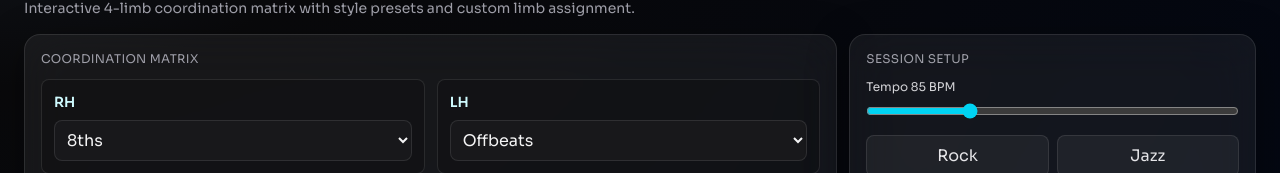
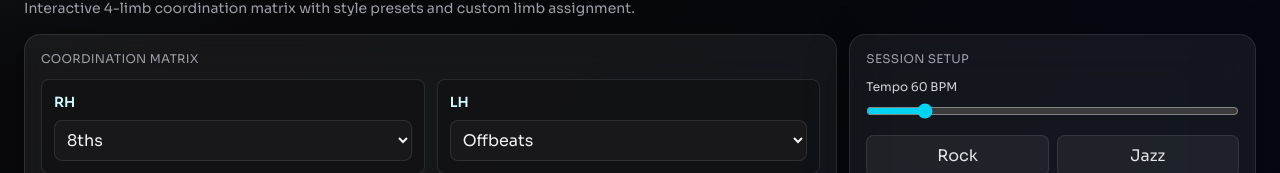
Before and after one commit to marcuman-git/DrumAI-masteration, a React (Vite) app: page / in a window 1280 px wide. Both pictures are taken after a click on the button "Independence TRAINING". Shown: the part 457-630 px from the top of the page. Built offline with nearby package versions, Linux system fonts and the light colour scheme.

Commit message:
Add files via upload

```diff
--- a/src/features/independence/IndependenceTrainerView.tsx
+++ b/src/features/independence/IndependenceTrainerView.tsx
@@ -33,7 +33,7 @@ export function IndependenceTrainerView() {
     RF: 'Quarters',
     LF: 'Clave',
   })
-  const [bpm, setBpm] = useState(85)
+  const [bpm, setBpm] = useState(60)
 
   const complexityScore = useMemo(() => {
     const complexityMap: Record<string, number> = {
@@ -107,7 +107,7 @@ export function IndependenceTrainerView() {
             Tempo {bpm} BPM
             <input
               type="range"
-              min={50}
+              min={40}
               max={180}
               value={bpm}
               onChange={(event) => setBpm(Number(event.target.value))}
```
